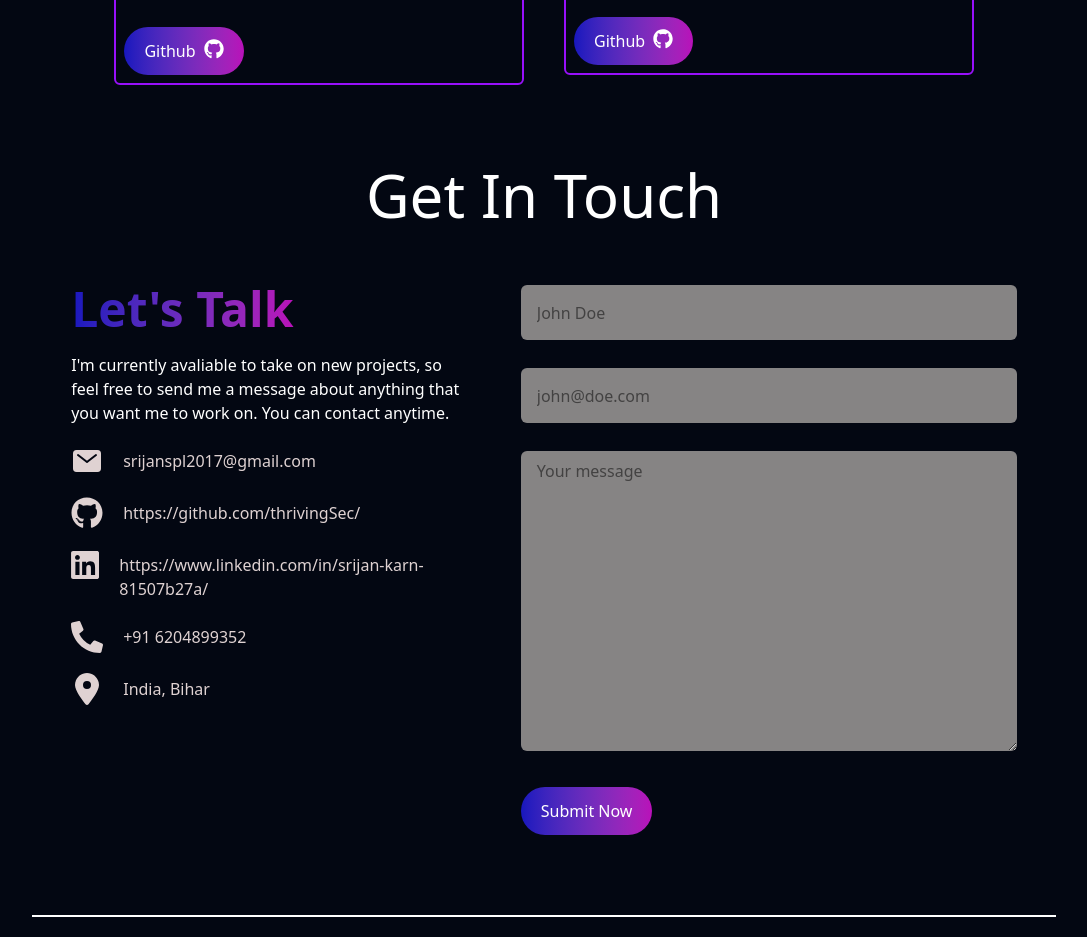
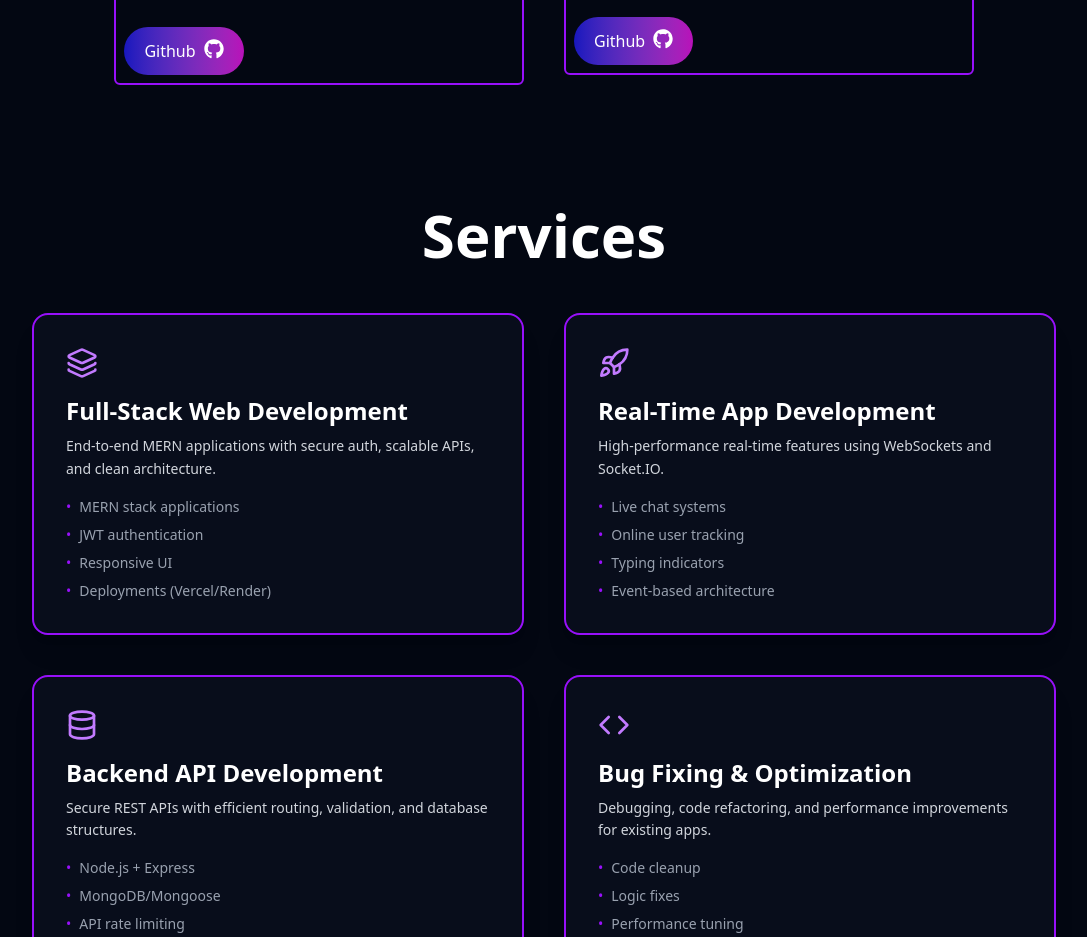
Before and after one commit to thrivingSec/Srijan-Personal-Portfolio, a React (Vite) app in the folder Frontend/: page / in a window 1280 px wide. Shown: the part 1860-2797 px from the top of the page, without its empty margins (96-1183 px from the left). Built offline with nearby package versions, Linux system fonts and the light colour scheme.

Commit message:
Created services section, fixed some ui/ux logic

```diff
--- a/Frontend/package.json
+++ b/Frontend/package.json
@@ -12,6 +12,7 @@
   "dependencies": {
     "@tailwindcss/vite": "^4.1.17",
     "axios": "^1.13.2",
+    "lucide-react": "^0.554.0",
     "react": "^19.2.0",
     "react-dom": "^19.2.0",
     "react-hot-toast": "^2.6.0",
--- a/Frontend/src/App.jsx
+++ b/Frontend/src/App.jsx
@@ -6,6 +6,7 @@ import Projects from "./components/Projects";
 import ContactForm from "./components/ContactForm";
 import { Toaster } from "react-hot-toast";
 import Footer from "./components/Footer";
+import ServicesSection from "./components/Services";
 
 const App = () => {
   return (
@@ -14,6 +15,7 @@ const App = () => {
       <Hero />
       <About />
       <Projects />
+      <ServicesSection />
       <ContactForm />
       <Footer />
       <Toaster />
--- a/Frontend/src/components/Header.jsx
+++ b/Frontend/src/components/Header.jsx
@@ -32,7 +32,7 @@ const Header = () => {
             </div>
             <div className="flex flex-col items-start justify-start text-white gap-3">
               <a
-                className=" text-xl font-medium cursor-pointer ml-2"
+                className="text-xl font-medium cursor-pointer ml-2"
                 href="#home"
                 onClick={(e) => setHamBurger(true)}
               >
@@ -51,6 +51,13 @@ const Header = () => {
                 onClick={(e) => setHamBurger(true)}
               >
                 Projects
+              </a>
+              <a
+                className=" text-xl font-medium cursor-pointer ml-2"
+                href="#services"
+                onClick={(e) => setHamBurger(true)}
+              >
+                Services
               </a>
 
               <a
@@ -83,6 +90,12 @@ const Header = () => {
           >
             Projects
           </a>
+          <a
+            className="text-white text-md font-medium cursor-pointer"
+            href="#services"
+          >
+            Services
+          </a>
         </nav>
         {/* connect */}
         <div className="hidden lg:flex items-center justify-center">
--- /dev/null
+++ b/Frontend/src/components/Services.jsx
@@ -0,0 +1,95 @@
+import React from "react";
+import { Code, Layers, Database, Rocket } from "lucide-react";
+
+const ServicesSection = () => {
+  const services = [
+    {
+      title: "Full-Stack Web Development",
+      icon: <Layers size={32} />,
+      desc: "End-to-end MERN applications with secure auth, scalable APIs, and clean architecture.",
+      points: [
+        "MERN stack applications",
+        "JWT authentication",
+        "Responsive UI",
+        "Deployments (Vercel/Render)",
+      ],
+    },
+    {
+      title: "Real-Time App Development",
+      icon: <Rocket size={32} />,
+      desc: "High-performance real-time features using WebSockets and Socket.IO.",
+      points: [
+        "Live chat systems",
+        "Online user tracking",
+        "Typing indicators",
+        "Event-based architecture",
+      ],
+    },
+    {
+      title: "Backend API Development",
+      icon: <Database size={32} />,
+      desc: "Secure REST APIs with efficient routing, validation, and database structures.",
+      points: [
+        "Node.js + Express",
+        "MongoDB/Mongoose",
+        "API rate limiting",
+        "Error-handling & best practices",
+      ],
+    },
+    {
+      title: "Bug Fixing & Optimization",
+      icon: <Code size={32} />,
+      desc: "Debugging, code refactoring, and performance improvements for existing apps.",
+      points: [
+        "Code cleanup",
+        "Logic fixes",
+        "Performance tuning",
+        "UI/UX improvements",
+      ],
+    },
+  ];
+
+  return (
+    <section
+      className="w-full py-20 flex justify-center items-center"
+      id="services"
+    >
+      <div className="w-[80%] lg:max-w-5xl mx-auto flex flex-col items-center gap-12">
+        {/* Heading */}
+        <h2 className="text-5xl lg:text-6xl font-semibold text-white text-center">
+          Services
+        </h2>
+
+        {/* Cards */}
+        <div className="grid grid-cols-1 sm:grid-cols-2 lg:grid-cols-2 gap-10 w-full">
+          {services.map((service, idx) => (
+            <div
+              key={idx}
+              className="p-8 border-2 border-purple-600 rounded-2xl bg-gray-900/40 shadow-xl hover:shadow-purple-700/40 transition-all duration-300 hover:-translate-y-2"
+            >
+              <div className="text-purple-400 mb-4">{service.icon}</div>
+
+              <h3 className="text-2xl font-semibold text-white mb-2">
+                {service.title}
+              </h3>
+
+              <p className="text-gray-300 text-sm font-medium leading-relaxed mb-4">
+                {service.desc}
+              </p>
+
+              <ul className="flex flex-col gap-2 text-gray-400 text-sm font-medium">
+                {service.points.map((p, i) => (
+                  <li key={i} className="flex gap-2 items-center">
+                    <span className="text-purple-600">•</span> {p}
+                  </li>
+                ))}
+              </ul>
+            </div>
+          ))}
+        </div>
+      </div>
+    </section>
+  );
+};
+
+export default ServicesSection;
```
Also changed, not shown: 1 other file (tests, documents, lock files or other folders).
